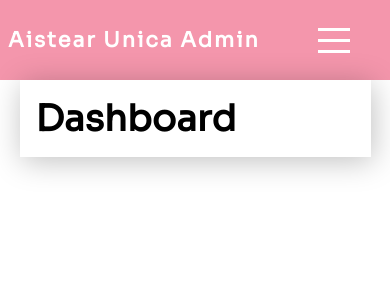
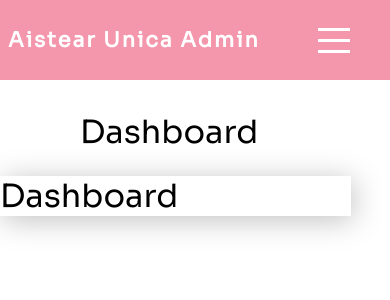
Before and after one commit to nitesh-gupta-64/aistear-unica, a React (Create React App) app: page / in a window 390 px wide. Shown: the top 300 px of the page. Built offline with nearby package versions, Linux system fonts and the light colour scheme.

Commit message:
Checking Responsiveness

```diff
--- a/src/App.css
+++ b/src/App.css
@@ -27,6 +27,7 @@
   width: 100%;
   justify-content: left;
   gap: 1rem;
+  flex-direction: column;
 }
 
 button, a {
@@ -36,12 +37,6 @@ button, a {
   cursor: pointer;
 }
 
-.hero > div h1 {
-  font-weight: 600;
-  font-size: 36px;
-  margin: 1rem;
-}
-
 .sidebar + div {
   width: 76%;
   height: 100%;
--- a/src/App.js
+++ b/src/App.js
@@ -1,28 +1,34 @@
-
-import './App.css';
-import Header from './Components/Header/Header';
-import { Route, Routes } from 'react-router-dom';
-import Dashboard from './Screens/Dashboard/Dashboard';
-import Sidebar from './Components/Sidebar/Sidebar';
-import { useRef, useState } from 'react';
-import CreateBlog from './Components/CreateBlog/CreateBlog';
-import HeadSearch from './Components/HeadSearch/HeadSearch';
+import "./App.css";
+import Header from "./Components/Header/Header";
+import { Route, Routes } from "react-router-dom";
+import Dashboard from "./Screens/Dashboard/Dashboard";
+import Sidebar from "./Components/Sidebar/Sidebar";
+import { useRef, useState } from "react";
+import CreateBlog from "./Components/CreateBlog/CreateBlog";
+import SearchBar from "./Components/SearchBar/SearchBar";
+import HeadTitle from "./Components/HeadTitle/HeadTitle";
 
 function App() {
-
-  const sidebar = useRef(null)
-  const [isOpen, setIsOpen] = useState(true)
+  const sidebar = useRef(null);
+  const [isOpen, setIsOpen] = useState(true);
+  const [query, setQuery] = useState("");
+  const [headTitle, setHeadTitle] = useState("Dashboard");
 
   return (
     <div className="App">
-      <Header sidebar = {sidebar} isOpen={isOpen} setIsOpen={setIsOpen} />
-      {/* <HeadSearch/> */}
-      <div className='hero'>
-        <Sidebar sidebar = {sidebar} />
+      <Header sidebar={sidebar} isOpen={isOpen} setIsOpen={setIsOpen} />
+      <div className="hero">
+        <div>
+          <HeadTitle headTitle={headTitle} />
+          {/* <SearchBar query={query} setQuery={setQuery}/> */}
+        </div>
+        <div>
+          <Sidebar sidebar={sidebar} />
           <Routes>
-            <Route path='/' element={<Dashboard/>}/>
-            <Route path='/createblog' element={<CreateBlog/>} />
+            <Route path="/" element={<Dashboard />} />
+            <Route path="/createblog" element={<CreateBlog />} />
           </Routes>
+        </div>
       </div>
     </div>
   );
--- a/src/Components/HeadSearch/HeadSearch.jsx
+++ /dev/null
@@ -1,11 +0,0 @@
-import React from 'react'
-
-const HeadSearch = () => {
-  return (
-    <div>
-        <h1 style={{marginLeft: '2rem'}}>Create Blogs</h1>
-    </div>
-  )
-}
-
-export default HeadSearch
--- /dev/null
+++ b/src/Components/HeadTitle/HeadTitle.jsx
@@ -0,0 +1,11 @@
+import React from 'react'
+
+const HeadTitle = ({headTitle}) => {
+  return (
+    <div>
+        <h2 style={{margin: '2rem 5rem 0.5rem 5rem', fontSize: '2rem', fontWeight:'400'}}>{headTitle}</h2>
+    </div>
+  )
+}
+
+export default HeadTitle
--- /dev/null
+++ b/src/Components/SearchBar/SearchBar.js
@@ -0,0 +1,17 @@
+import React from "react";
+
+const SearchBar = ({ query, setQuery }) => {
+  return (
+    <div>
+      <input
+        type="text"
+        value={query}
+        onChange={(e) => setQuery(e.target.value)}
+        placeholder="Search..."
+        style={{ padding: "10px", width: "300px", marginBottom: "20px" }}
+      />
+    </div>
+  );
+};
+
+export default SearchBar;
```
